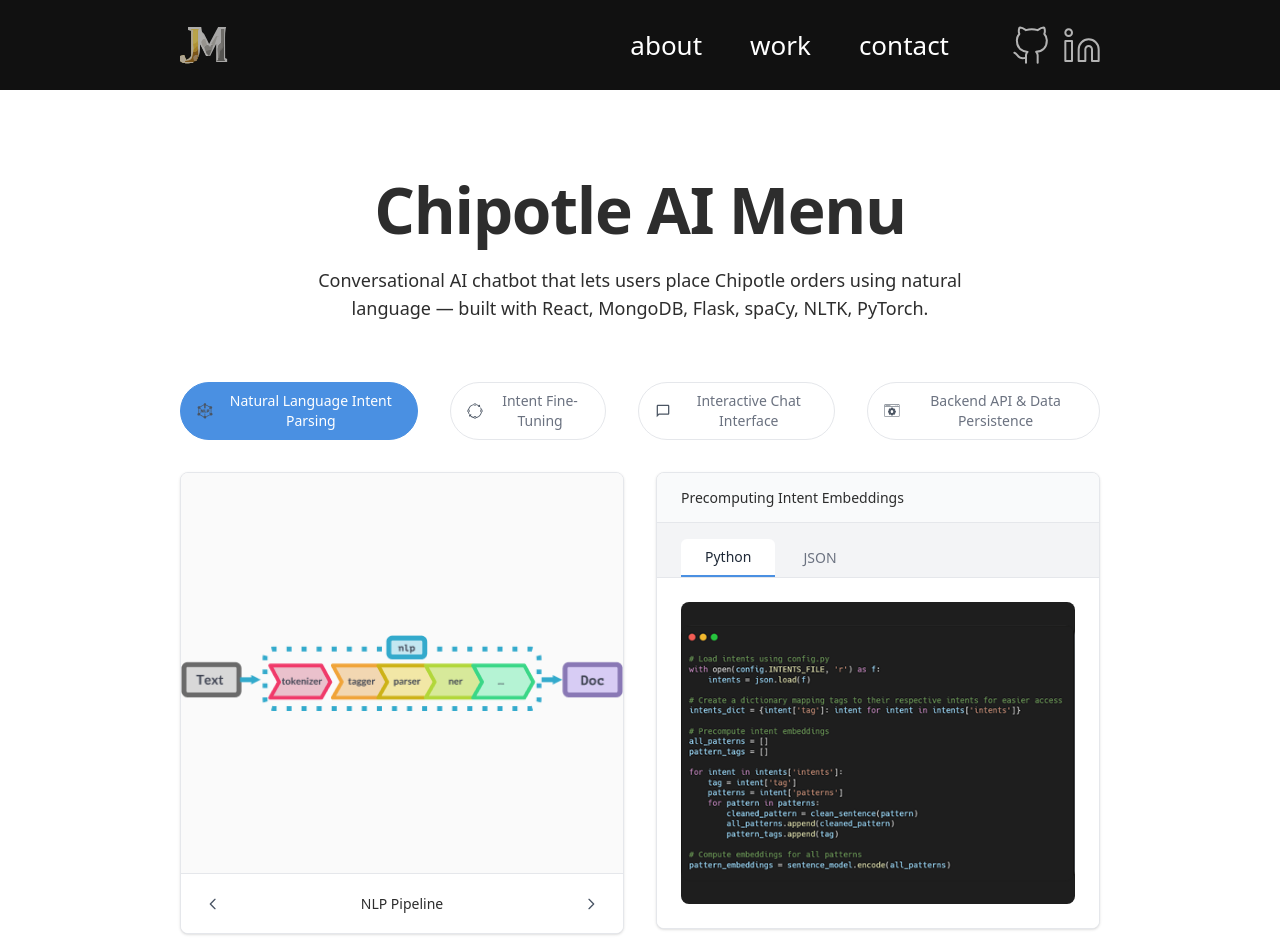
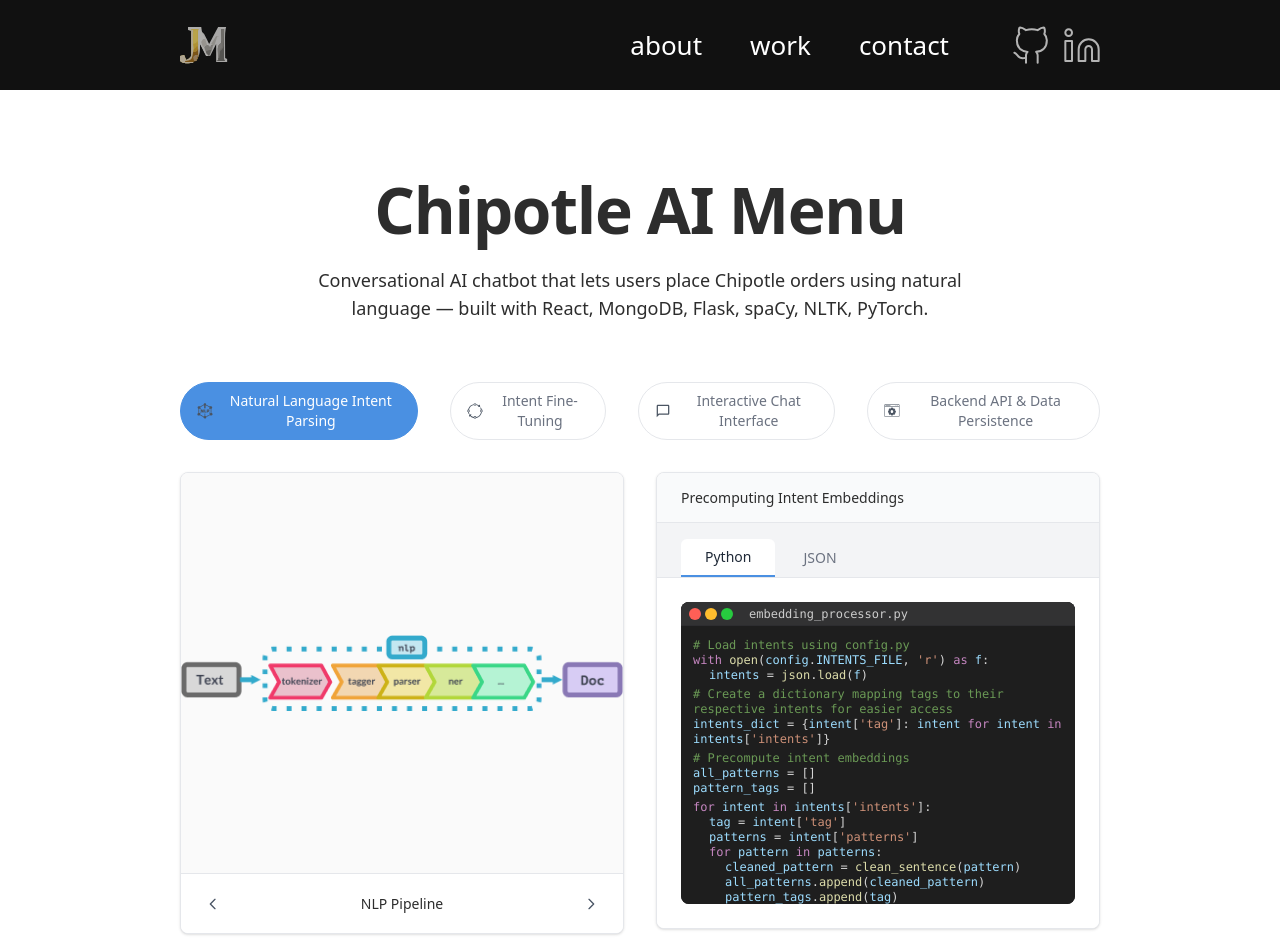
Before and after one commit to robmcdonald5/personalsite, a SvelteKit app: page /work/ai-menu-chatbot in a window 1280 px wide. Shown: the top 952 px of the page. Built offline with nearby package versions, Linux system fonts and the light colour scheme.

Commit message:
Replaced image with code text

```diff
--- a/src/routes/work/ai-menu-chatbot/+page.svelte
+++ b/src/routes/work/ai-menu-chatbot/+page.svelte
@@ -263,7 +263,44 @@
               <!-- Code Display Area -->
               <div class="h-[350px] bg-white p-6">
                 <div class="w-full h-full bg-[#1E1E1E] rounded-lg flex items-center justify-center">
-                  {#if currentCodeImage}
+                  {#if activeSection === 'Natural Language Intent Parsing' && activeLanguage === 'Python' && activeCodeStep === 0}
+                    <!-- VS Code-style code display for Precomputing Intent Embeddings -->
+                    <div class="w-full h-full bg-[#1e1e1e] rounded-lg overflow-hidden">
+                      <!-- VS Code-style header -->
+                      <div class="h-[24px] bg-[#323233] flex items-center px-2 border-b border-[#2d2d30]">
+                        <div class="flex items-center gap-1">
+                          <div class="w-3 h-3 rounded-full bg-[#ff5f56]"></div>
+                          <div class="w-3 h-3 rounded-full bg-[#ffbd2e]"></div>
+                          <div class="w-3 h-3 rounded-full bg-[#27ca3f]"></div>
+                        </div>
+                        <div class="ml-4 text-[#cccccc] text-xs font-mono">embedding_processor.py</div>
+                      </div>
+                      <!-- Code content -->
+                      <div class="p-3 text-xs font-mono leading-tight text-[#d4d4d4] overflow-auto" style="height: calc(100% - 24px);">
+                        <div class="text-[#6a9955]"># Load intents using config.py</div>
+                        <div><span class="text-[#c586c0]">with</span> <span class="text-[#dcdcaa]">open</span>(<span class="text-[#9cdcfe]">config</span>.<span class="text-[#9cdcfe]">INTENTS_FILE</span>, <span class="text-[#ce9178]">'r'</span>) <span class="text-[#c586c0]">as</span> <span class="text-[#9cdcfe]">f</span>:</div>
+                        <div class="pl-4"><span class="text-[#9cdcfe]">intents</span> = <span class="text-[#dcdcaa]">json</span>.<span class="text-[#dcdcaa]">load</span>(<span class="text-[#9cdcfe]">f</span>)</div>
+                        <div class="mt-1"></div>
+                        <div class="text-[#6a9955]"># Create a dictionary mapping tags to their respective intents for easier access</div>
+                        <div><span class="text-[#9cdcfe]">intents_dict</span> = &#123;<span class="text-[#9cdcfe]">intent</span>[<span class="text-[#ce9178]">'tag'</span>]: <span class="text-[#9cdcfe]">intent</span> <span class="text-[#c586c0]">for</span> <span class="text-[#9cdcfe]">intent</span> <span class="text-[#c586c0]">in</span> <span class="text-[#9cdcfe]">intents</span>[<span class="text-[#ce9178]">'intents'</span>]&#125;</div>
+                        <div class="mt-1"></div>
+                        <div class="text-[#6a9955]"># Precompute intent embeddings</div>
+                        <div><span class="text-[#9cdcfe]">all_patterns</span> = []</div>
+                        <div><span class="text-[#9cdcfe]">pattern_tags</span> = []</div>
+                        <div class="mt-1"></div>
+                        <div><span class="text-[#c586c0]">for</span> <span class="text-[#9cdcfe]">intent</span> <span class="text-[#c586c0]">in</span> <span class="text-[#9cdcfe]">intents</span>[<span class="text-[#ce9178]">'intents'</span>]:</div>
+                        <div class="pl-4"><span class="text-[#9cdcfe]">tag</span> = <span class="text-[#9cdcfe]">intent</span>[<span class="text-[#ce9178]">'tag'</span>]</div>
+                        <div class="pl-4"><span class="text-[#9cdcfe]">patterns</span> = <span class="text-[#9cdcfe]">intent</span>[<span class="text-[#ce9178]">'patterns'</span>]</div>
+                        <div class="pl-4"><span class="text-[#c586c0]">for</span> <span class="text-[#9cdcfe]">pattern</span> <span class="text-[#c586c0]">in</span> <span class="text-[#9cdcfe]">patterns</span>:</div>
+                        <div class="pl-8"><span class="text-[#9cdcfe]">cleaned_pattern</span> = <span class="text-[#dcdcaa]">clean_sentence</span>(<span class="text-[#9cdcfe]">pattern</span>)</div>
+                        <div class="pl-8"><span class="text-[#9cdcfe]">all_patterns</span>.<span class="text-[#dcdcaa]">append</span>(<span class="text-[#9cdcfe]">cleaned_pattern</span>)</div>
+                        <div class="pl-8"><span class="text-[#9cdcfe]">pattern_tags</span>.<span class="text-[#dcdcaa]">append</span>(<span class="text-[#9cdcfe]">tag</span>)</div>
+                        <div class="mt-1"></div>
+                        <div><span class="text-[#9cdcfe]">pattern_embeddings</span> = <span class="text-[#9cdcfe]">sentence_model</span>.<span class="text-[#dcdcaa]">encode</span>(<span class="text-[#9cdcfe]">all_patterns</span>)</div>
+                        <div class="mb-2"></div>
+                      </div>
+                    </div>
+                  {:else if currentCodeImage}
                     <img src="/{currentCodeImage}" alt="Code sample" class="max-w-full max-h-full object-contain rounded" />
                   {:else}
                     <div class="text-gray-400 text-sm">Code Loading...</div>
```
